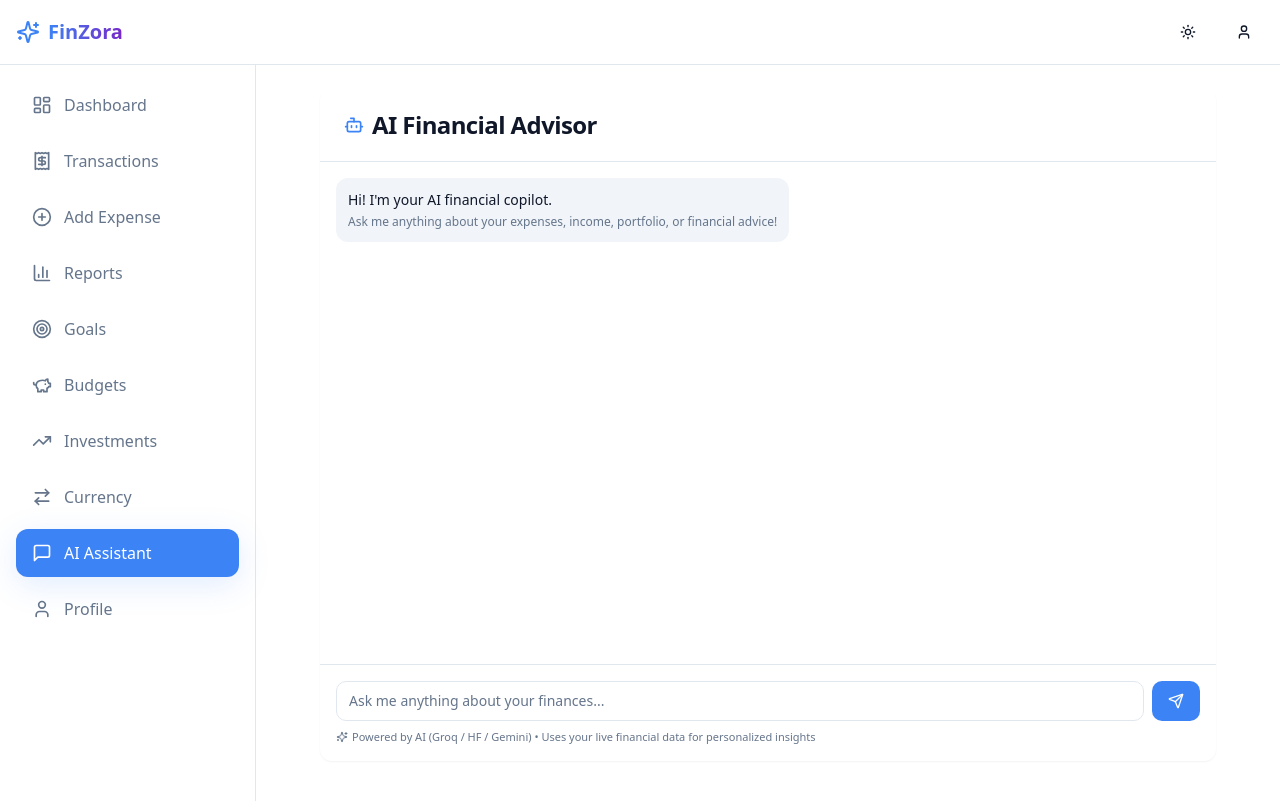
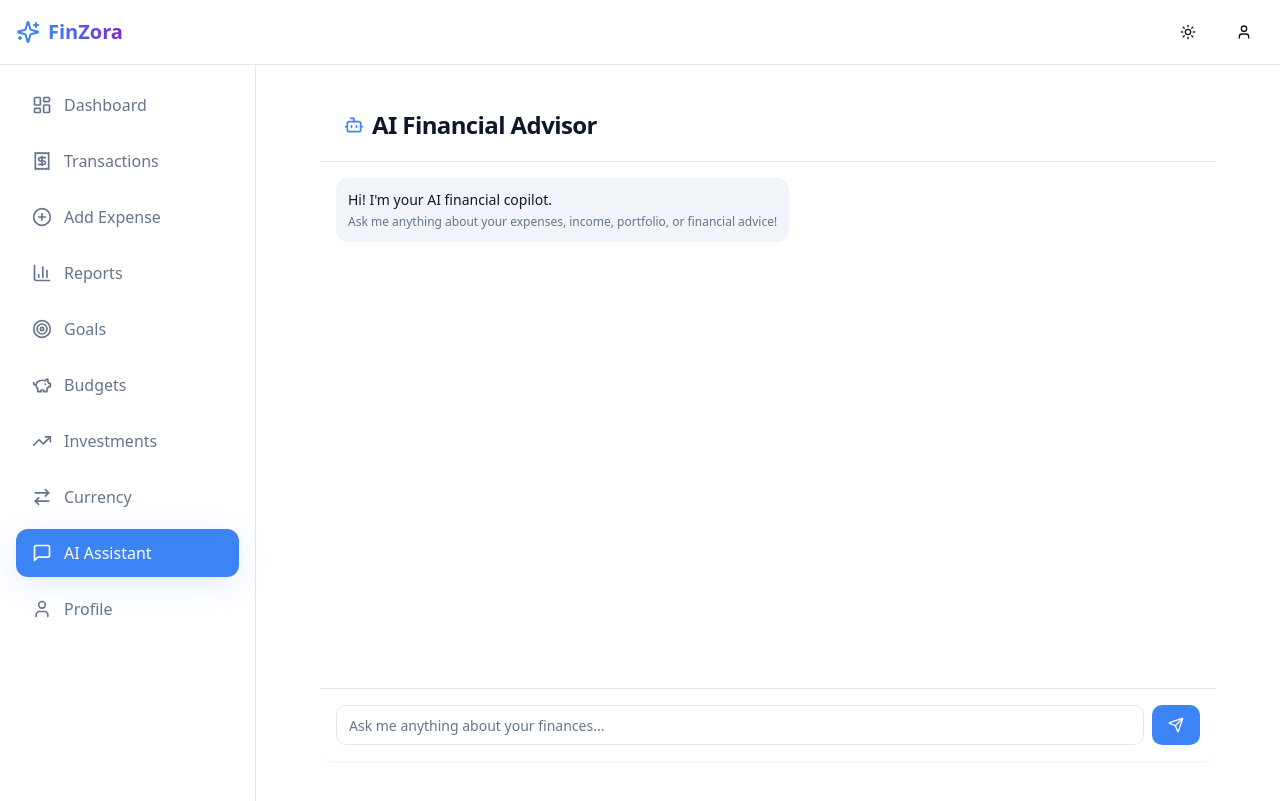
Before and after one commit to aryan8980/FinZora1, a React (Vite) app: page /chat in a window 1280 px wide. Built offline with nearby package versions, Linux system fonts and the light colour scheme; no server answers; the HTML template or start-up script is replaced by a standard one.

Commit message:
Remove AI attribution line from chat interface

```diff
--- a/src/components/ChatBot.tsx
+++ b/src/components/ChatBot.tsx
@@ -134,10 +134,6 @@ export const ChatBot = () => {
             {isLoading ? <Loader2 className="h-4 w-4 animate-spin" /> : <Send className="h-4 w-4" />}
           </Button>
         </div>
-        <p className="text-[11px] text-muted-foreground mt-2 flex items-center gap-1">
-          <Sparkles className="h-3 w-3" />
-          Powered by AI (Groq / HF / Gemini) • Uses your live financial data for personalized insights
-        </p>
       </div>
     </Card>
   );
```
